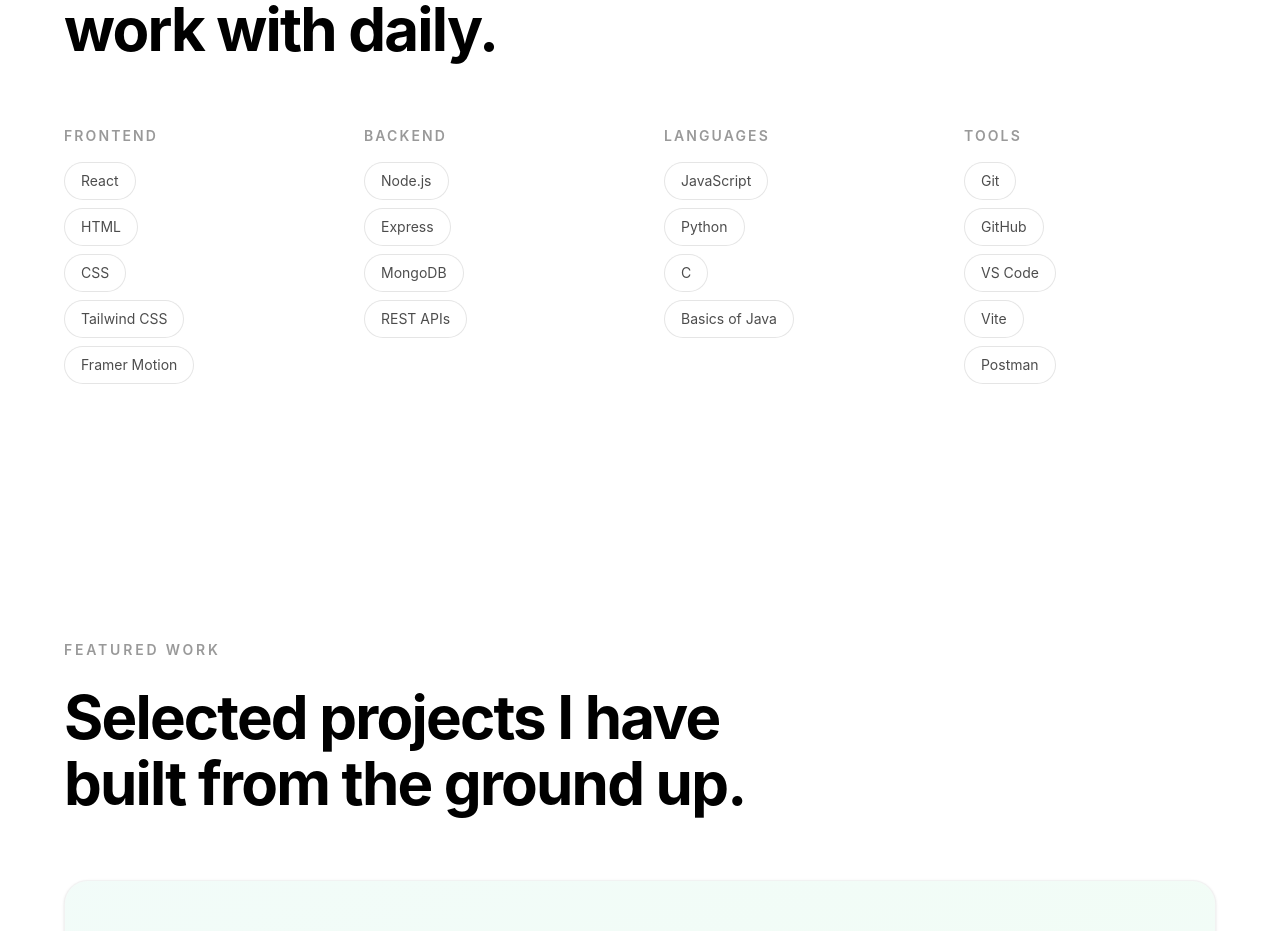
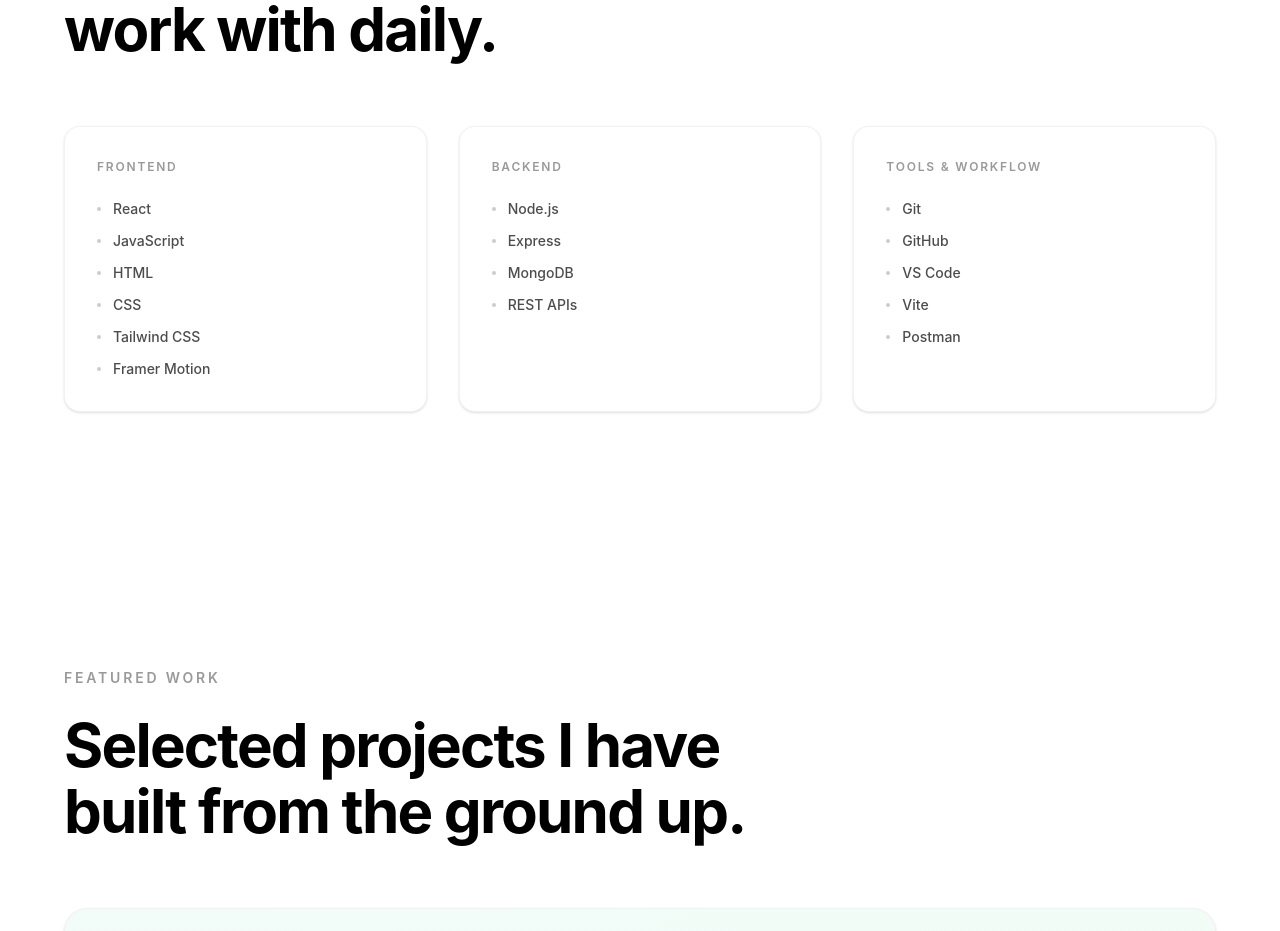
Before and after one commit to abms09/portfolio, a React app: page / in a window 1280 px wide. Shown: the part 1866-2797 px from the top of the page. Built offline with nearby package versions, Linux system fonts and the light colour scheme; the HTML template or start-up script is replaced by a standard one.

Commit message:
Add project live links, social links, update skills section

```diff
--- a/src/components/Contact.jsx
+++ b/src/components/Contact.jsx
@@ -63,6 +63,29 @@
                 +91 8086826234
               </a>
             </div>
+            <div>
+              <div className="mb-2 text-xs font-semibold uppercase tracking-[0.15em] text-black/40">
+                Social
+              </div>
+              <div className="flex gap-6">
+                <a
+                  href="https://github.com/abms09"
+                  target="_blank"
+                  rel="noopener noreferrer"
+                  className="text-sm font-medium text-black/60 transition-colors hover:text-black"
+                >
+                  GitHub
+                </a>
+                <a
+                  href="https://www.linkedin.com/in/adarsh-binu-ms/"
+                  target="_blank"
+                  rel="noopener noreferrer"
+                  className="text-sm font-medium text-black/60 transition-colors hover:text-black"
+                >
+                  LinkedIn
+                </a>
+              </div>
+            </div>
             <div className="pt-4">
               <Button href="mailto:adarshbinums@gmail.com">Send a message</Button>
             </div>
--- a/src/components/Projects.jsx
+++ b/src/components/Projects.jsx
@@ -9,6 +9,7 @@
     description:
       'A full-featured pet marketplace built with the MERN stack. Users can browse, list, and purchase pets with secure authentication, messaging, and review systems.',
     tags: ['MongoDB', 'Express', 'React', 'Node.js'],
+    link: 'https://abms09.github.io/petLizo/',
     gradient: 'from-emerald-500/10 via-green-500/10 to-teal-500/10',
   },
   {
@@ -17,6 +18,7 @@
     description:
       'A React-powered platform to discover and book events happening in Calicut. Features event listings, seat reservations, and a streamlined booking experience.',
     tags: ['React', 'CSS', 'REST APIs'],
+    link: 'https://abms09.github.io/cali-eventzo/',
     gradient: 'from-violet-500/10 via-purple-500/10 to-fuchsia-500/10',
   },
   {
@@ -25,6 +27,7 @@
     description:
       'A rental marketplace for party essentials — crockery items, buffet sets, and serving teams. Users can browse inventory, check availability, and place rental orders.',
     tags: ['React', 'Node.js', 'MongoDB'],
+    link: 'https://abms09.github.io/safarirental2024/',
     gradient: 'from-amber-500/10 via-orange-500/10 to-red-500/10',
   },
 ]
@@ -87,6 +90,19 @@
                     </span>
                   ))}
                 </div>
+                {project.link && (
+                  <a
+                    href={project.link}
+                    target="_blank"
+                    rel="noopener noreferrer"
+                    className="mt-6 inline-flex items-center gap-1.5 text-sm font-medium text-black/50 transition-colors hover:text-black"
+                  >
+                    Live site
+                    <svg width="12" height="12" viewBox="0 0 12 12" fill="none">
+                      <path d="M2 10L10 2M10 2H4M10 2V8" stroke="currentColor" strokeWidth="1.5" strokeLinecap="round" strokeLinejoin="round"/>
+                    </svg>
+                  </a>
+                )}
               </div>
             </motion.div>
           ))}
--- a/src/components/Skills.jsx
+++ b/src/components/Skills.jsx
@@ -5,18 +5,14 @@
 const categories = [
   {
     title: 'Frontend',
-    skills: ['React', 'HTML', 'CSS', 'Tailwind CSS', 'Framer Motion'],
+    skills: ['React', 'JavaScript', 'HTML', 'CSS', 'Tailwind CSS', 'Framer Motion'],
   },
   {
     title: 'Backend',
     skills: ['Node.js', 'Express', 'MongoDB', 'REST APIs'],
   },
   {
-    title: 'Languages',
-    skills: ['JavaScript', 'Python', 'C', 'Basics of Java'],
-  },
-  {
-    title: 'Tools',
+    title: 'Tools & Workflow',
     skills: ['Git', 'GitHub', 'VS Code', 'Vite', 'Postman'],
   },
 ]
@@ -66,17 +62,22 @@
           initial="hidden"
           whileInView="visible"
           viewport={{ once: true, margin: '-100px' }}
-          className="grid gap-12 sm:grid-cols-2 lg:grid-cols-4"
+          className="grid gap-8 md:grid-cols-3"
         >
           {categories.map((category) => (
-            <motion.div key={category.title} variants={itemVariants}>
-              <h3 className="mb-4 text-sm font-semibold uppercase tracking-[0.15em] text-black/40">
+            <motion.div
+              key={category.title}
+              variants={itemVariants}
+              className="rounded-2xl border border-black/5 bg-white p-8 shadow-sm"
+            >
+              <h3 className="mb-6 text-xs font-semibold uppercase tracking-[0.15em] text-black/40">
                 {category.title}
               </h3>
-              <ul className="space-y-2">
+              <ul className="space-y-3">
                 {category.skills.map((skill) => (
-                  <li key={skill}>
-                    <span className="inline-block rounded-full border border-black/10 bg-white px-4 py-2 text-sm text-black/70 transition-colors hover:border-black/30 hover:text-black">
+                  <li key={skill} className="flex items-center gap-3">
+                    <span className="h-1 w-1 rounded-full bg-black/20" />
+                    <span className="text-sm font-medium text-black/70">
                       {skill}
                     </span>
                   </li>
```
